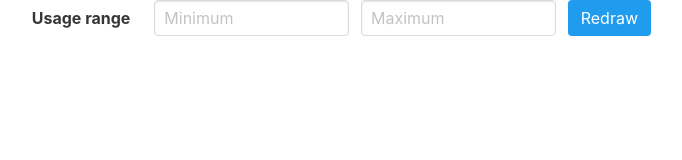
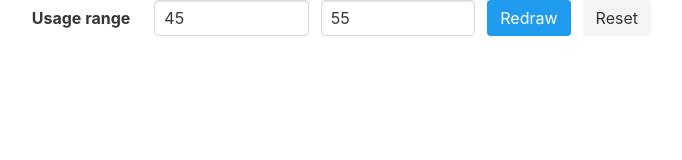
Before and after one commit to nirmalskumar/nirmalskumar.github.io, a plain HTML site: page index.html in a window 1280 px wide. Shown: the whole page, without its empty margins (299-981 px from the left). Drawn offline with nearby package versions, Linux system fonts and the light colour scheme.

Commit message:
Added reset button

```diff
--- a/index.html
+++ b/index.html
@@ -21,18 +21,25 @@
 			<div class="field-body">
 				<div class="field">
 					<p class="control">
-						<input class="input" type="text" name="min" placeholder="Minimum" />
+						<input class="input" type="text" name="min" placeholder="Minimum" value=45 />
 					</p>
 				</div>
 				<div class="field">
 					<p class="control">
-						<input class="input" type="text" name="max" placeholder="Maximum" />
+						<input class="input" type="text" name="max" placeholder="Maximum" value=55 />
 					</p>
 				</div>
 				<div class="field">
+					<div class="control">
+						<button id="redraw" type="submit" class="button is-info">
+							Redraw
+						</button>
+					</div>
+				</div>
+				<div class="field">
 						<div class="control">
-							<button id="redraw" type="submit" class="button is-info">
-								Redraw
+							<button id="reset" type="reset" class="button is-light">
+								Reset
 							</button>
 						</div>
 					</div>
--- a/js/main.js
+++ b/js/main.js
@@ -17,6 +17,12 @@ require(['./conf/dev'], function () {
                 $('.canvas').empty();
                 drawChart();
                 return false;
+            });
+            $("#range-form").on('reset', function(){
+                setTimeout(function() {
+                    $("#redraw").trigger('click');
+                  }, 1);
+
             });
 
             mscombo_data = MSComboData.getRandomData(values);
```
